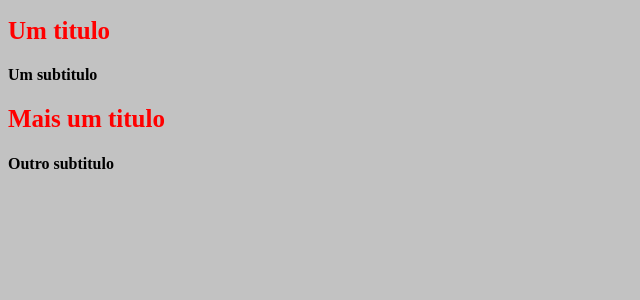
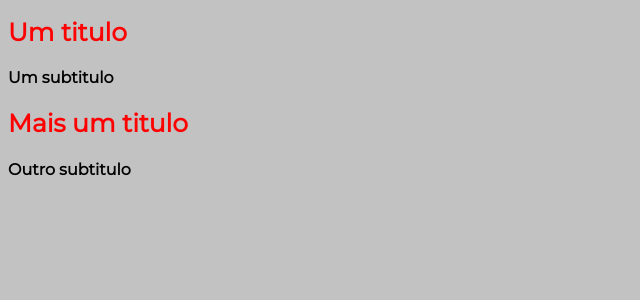
Before and after one commit to GuiSilva011/ReactNodeJs, a Next.js app: page / in a window 1280 px wide. Shown: the top 300 px of the page, without its empty margins (0-640 px from the left). Built offline with nearby package versions, Linux system fonts and the light colour scheme.

Commit message:
Importado a fonte e configurações de titulo

```diff
--- a/pages/_App.jsx
+++ b/pages/_App.jsx
@@ -1,7 +1,15 @@
+import Head from 'next/head'
+
 import '../src/global.css'
 
 function App({ Component,pageProps }){
-return <Component {...pageProps} />
+return ( <>
+       <Head>
+       <title>Titulo padrão</title>
+       </Head>
+       <Component {...pageProps} />
+</>
+  )
 }
 
 export default App
--- /dev/null
+++ b/pages/_document.jsx
@@ -0,0 +1,21 @@
+import Document, { Html, Head, Main, NextScript } from "next/document";
+
+
+class NewDocument extends Document {
+  render(){
+    return(
+    <Html>
+        <Head>
+        <link rel="preconnect" href="https://fonts.googleapis.com" />
+         <link rel="preconnect" href="https://fonts.gstatic.com" />
+         <link href="https://fonts.googleapis.com/css2?family=Montserrat&display=swap" rel="stylesheet"/>
+        </Head>
+        <body>
+        <Main />
+        <NextScript />
+        </body>
+    </Html>
+    )
+  }
+}
+export default NewDocument
--- a/pages/index.jsx
+++ b/pages/index.jsx
@@ -1,15 +1,17 @@
+
 import Title from '../src/components/title/Title'
 import Subtitle, { NewSubtitle } from '../src/components/subtitle/Subtitle'
 
 function HomePage(){
  return(
+
     <div>
-
        <Title>Um titulo        </Title>
        <Subtitle  text="Um subtitulo"/>
        <Title>Mais um titulo   </Title>
        <Subtitle text="Outro subtitulo"/>
     </div>
+
  )
 
 }
--- a/src/global.css
+++ b/src/global.css
@@ -1,3 +1,4 @@
 body{
     background-color: #c2c2c2;
+    font-family: 'Montserrat', sans-serif;
 }
```
